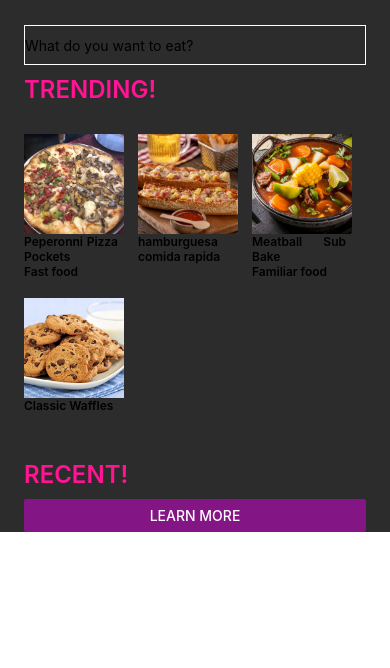
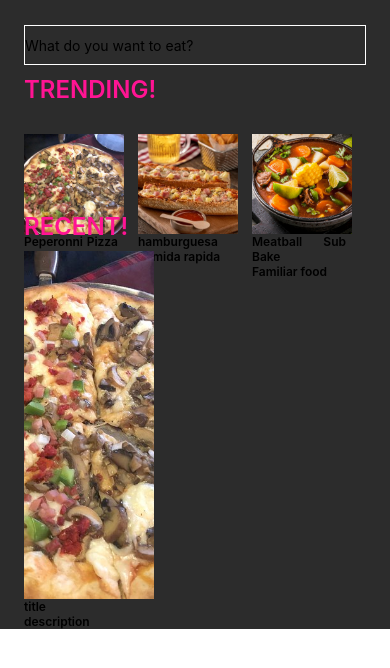
Before and after one commit to Brightcoders-Bootcamps/kata-04-recetario-de-cocina-recetario-de-cocina-team-03, a React Native app in the folder Recetario/: screen / in a window 390 px wide. Shown: the top 668 px of the page. Built offline with nearby package versions, Linux system fonts and the light colour scheme; what react-native would draw is missing.

Commit message:
recent image style Co-authored-by: Oswaldotovar32 oswaldotovar32@gmail.com Co-authored-by: develiasdanielsanchezlopez eliasdanielsanchezlopez@gmail.com Co-authore-by: 1ng-HeberH ing.heberh@gmail.com

```diff
--- a/Recetario/App.js
+++ b/Recetario/App.js
@@ -179,10 +179,10 @@ const App: () => React$Node = () => {
 
   const RecentFood = (props) => {
     return(
-      <View style={styles.containerCard} >
-        <Image  style={styles.foodCard} source={props.item.name} />
-        <Text style={styles.sectionTitle}>{props.item.name}</Text>
-        <Text style={styles.sectionTitle}>{r.description}</Text>
+      <View style={styles.containerCardRecent} >
+        <Image  style={styles.foodCardRecent} source={require('./images/1.jpg')} />
+        <Text style={styles.sectionTitle}>{"title"}</Text>
+        <Text style={styles.sectionTitle}>{"description"} </Text>
       </View>
     );
   }
@@ -209,12 +209,7 @@ const App: () => React$Node = () => {
               {/* <ElementFood /> */}
               <ListFood />
               <Text style={[styles.recent]}>RECENT!</Text>
-              <Button
-                onPress={showIngredients}
-                title="Learn More"
-                color="#841584"
-                accessibilityLabel="Learn more about this purple button"
-              />
+              <RecentFood />
             </View>
           </View>
         </ScrollView>
@@ -227,7 +222,7 @@ const styles = StyleSheet.create({
   containerTest: {
     flex: 1,
     marginVertical: 20,
-    marginBottom: -230,
+    marginBottom: -300,
   },
   scrollView: {
     backgroundColor: Colors.lighter,
@@ -300,6 +295,15 @@ const styles = StyleSheet.create({
     marginBottom: 70,
     aspectRatio: 1,
     flex: 1
+  },
+  containerCardRecent:{
+    flex: 1
+  },
+  foodCardRecent: {
+    height: 170,
+    width:  130,
+    flex: 1,
+    // flexDirection: 'row',
   }
 });
 
```
Also changed, not shown: 1 other file (tests, documents, lock files or other folders).
